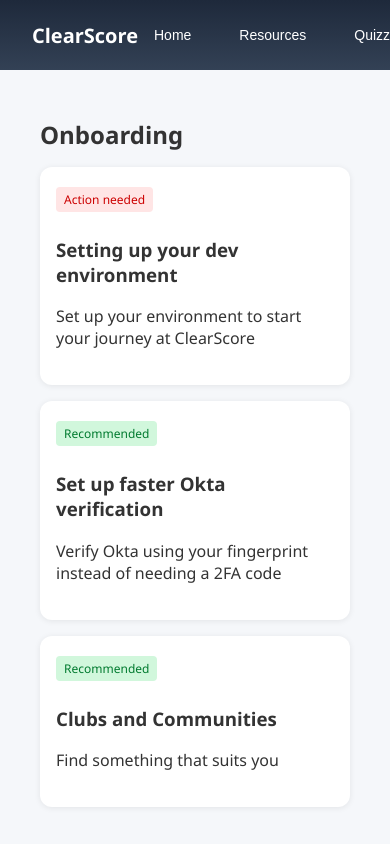
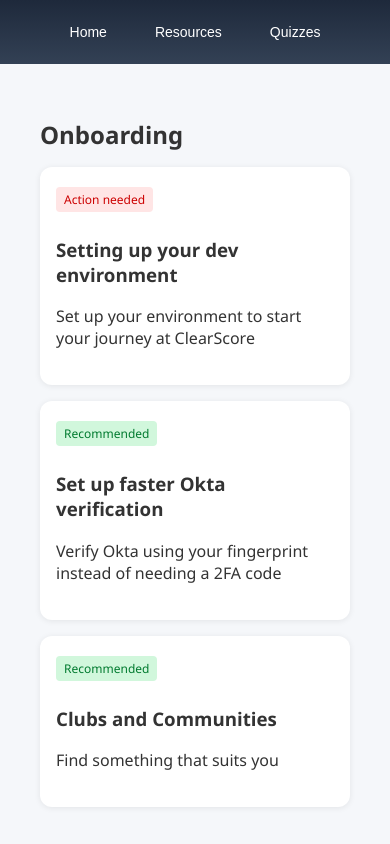
Before and after one commit to NathanVoong/final-year-project, a React (Vite) app in the folder onboarding-app/: page / in a window 390 px wide. Shown: the top 844 px of the page. Built offline with nearby package versions, Linux system fonts and the light colour scheme.

Commit message:
FE-9: Change navbar to be responsive to smaller screens
FE-9

```diff
--- a/onboarding-app/src/pages/Home/styles/Home.css
+++ b/onboarding-app/src/pages/Home/styles/Home.css
@@ -40,6 +40,18 @@
 
 .user-greeting {
     font-size: 14px;
+}
+
+@media (max-width: 500px) {
+    .logo {
+        display: none;
+    }
+    .user-greeting {
+        display: none;
+    }
+    .header-top {
+        justify-content: center;
+    }
 }
 
 /* Section */
```
